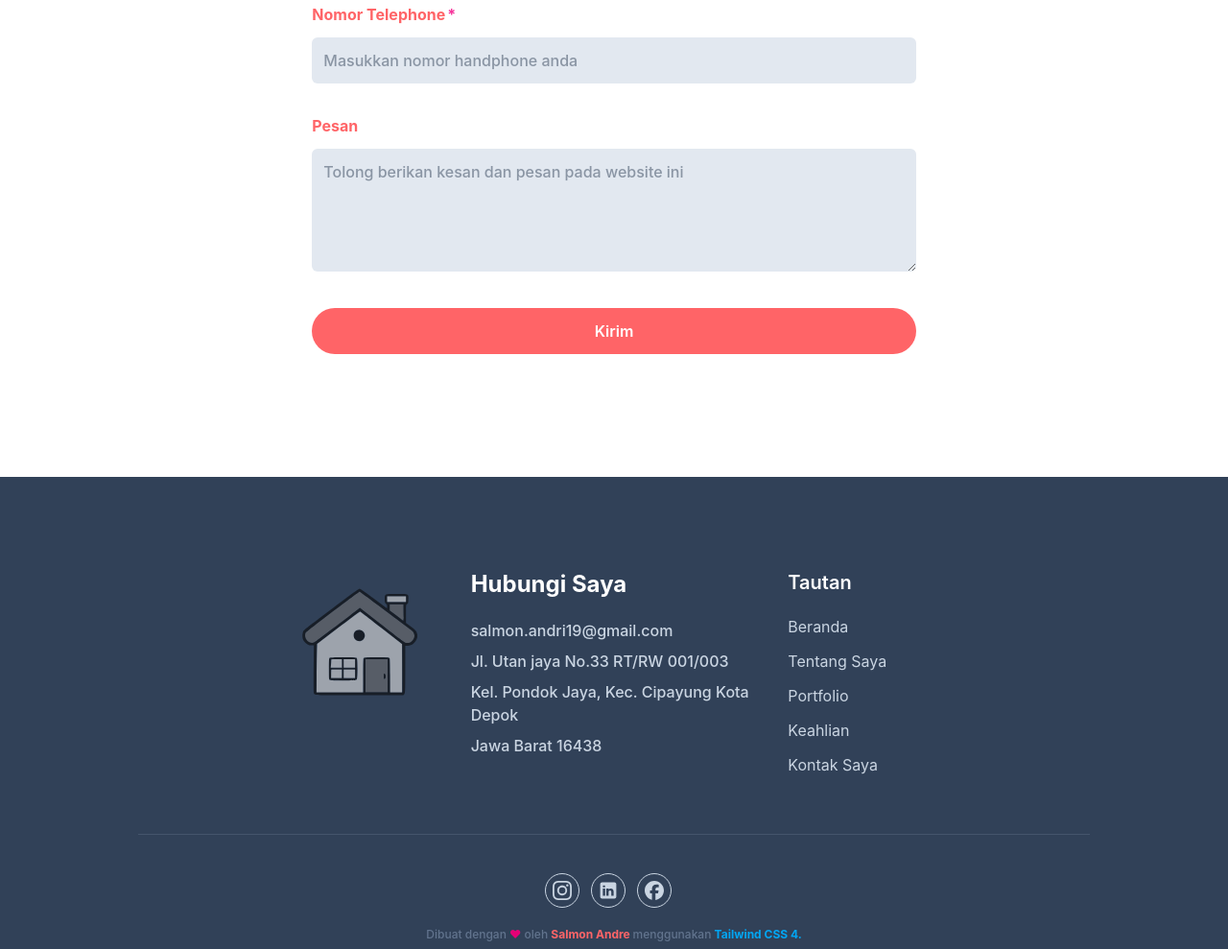
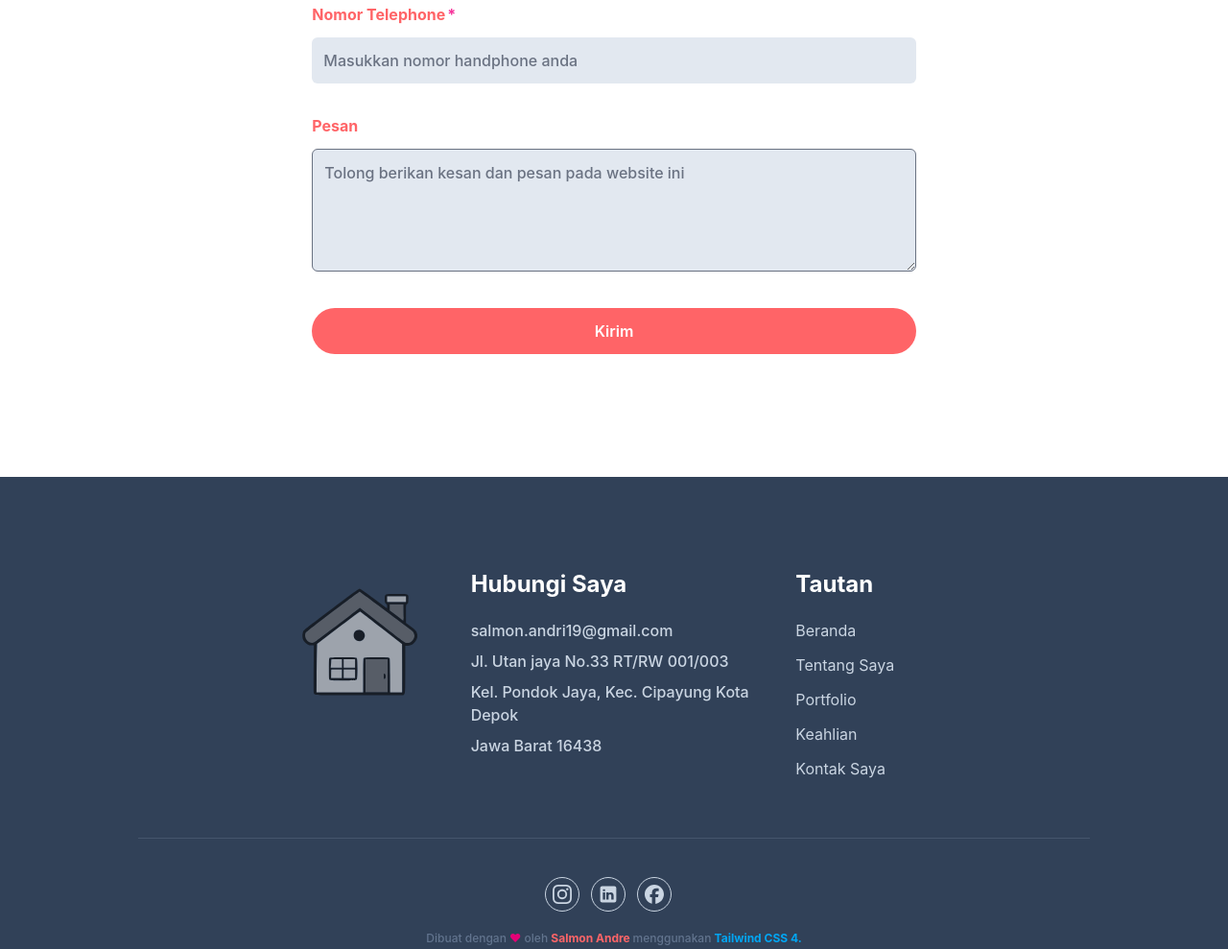
Before and after one commit to Salmon-Andre19/portfolio, a website: page index.html in a window 1280 px wide. Shown: the part 3166-4155 px from the top of the page at 96% size. Drawn offline with Linux system fonts and the light colour scheme.

Commit message:
mengubah link google maps sesuai alamat rumah

```diff
--- a/index.html
+++ b/index.html
@@ -449,7 +449,7 @@
         <div class="flex flex-wrap">
           <div class="w-[140px] px-4 mb-12 md:w-1/3 md:flex md:justify-end">
             <a
-              href="https://maps.app.goo.gl/bRdzjremG3VqHzWk8"
+              href="https://maps.app.goo.gl/UoQGKA8nnVDUiB2Z7"
               target="_blank"
               class=" mx-4 max-w-[150px] py-4 opacity-60 grayscale transition duration-500 hover:opacity-100 hover:grayscale-0 lg:mx-6 xl:mx-8"
             >
@@ -468,8 +468,8 @@
             <p class="mb-2">Kel. Pondok Jaya, Kec. Cipayung Kota Depok</p>
             <p class="mb-2">Jawa Barat 16438</p>
           </div>
-          <div class="w-full px-4 mb-12 md:w-1/3">
-            <h3 class="font-semibold text-xl text-white mb-5  ">Tautan</h3>
+          <div class="w-full px-4 mb-12 md:w-1/3 md:pl-6">
+            <h3 class="font-bold text-2xl text-white mb-5">Tautan</h3>
             <ul class="text-slate-300">
               <li>
                 <a href="#home" class="hover:text-primary mb-3 inline-block text-base ">Beranda</a>
--- a/package.json
+++ b/package.json
@@ -11,10 +11,11 @@
   "description": "",
   "dependencies": {
     "@tailwindcss/cli": "^4.0.8",
+    "@tailwindcss/forms": "^0.5.10",
     "tailwindcss": "^4.0.8"
   },
   "devDependencies": {
-    "prettier": "^3.5.2",
+    "prettier": "^3.5.3",
     "prettier-plugin-tailwindcss": "^0.6.11"
   }
 }
--- a/src/input.css
+++ b/src/input.css
@@ -1,4 +1,5 @@
 @import "tailwindcss";
+@plugin '@tailwindcss/forms';
 @config "../tailwind.config.js";
 @theme {
   --font-sans: "Inter", sans-serif;
```
Also changed, not shown: dist/output.css, 2 other files.
